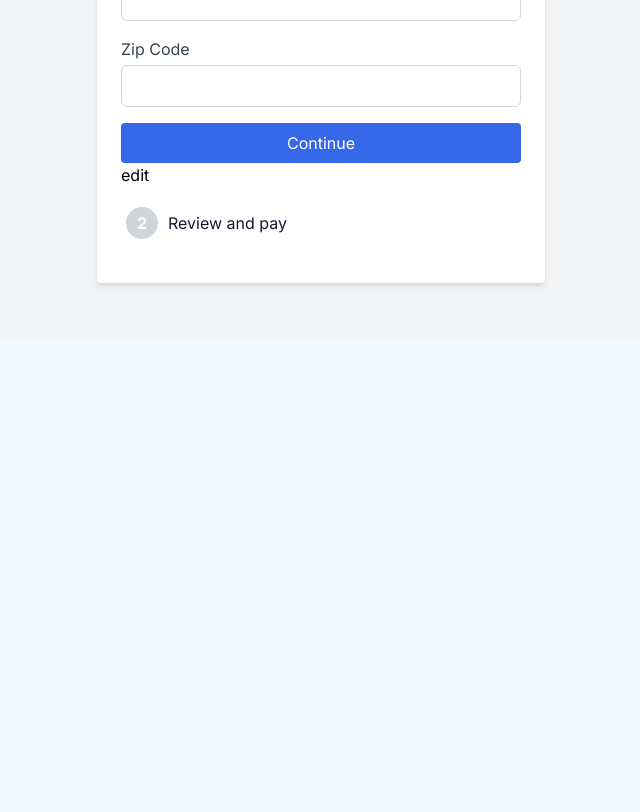
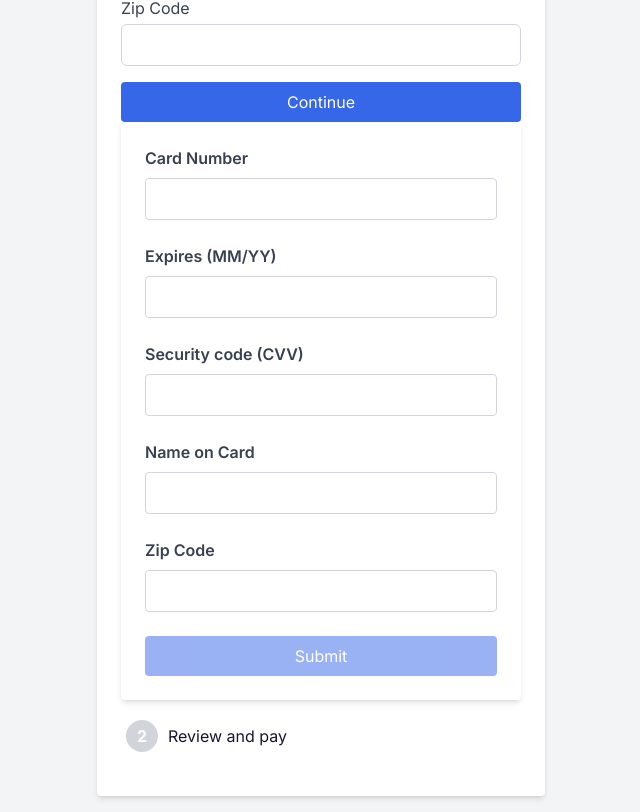
Before and after one commit to jrenee42/cedar-jill-project, a Next.js app: page /billingDetails in a window 1280 px wide. Shown: the part 540-1352 px from the top of the page, without its empty margins (319-959 px from the left). Before the commit the page ends 880 px from the top, so only its background shows below. Built offline with nearby package versions, Linux system fonts and the light colour scheme.

Commit message:
new form is better

```diff
--- a/app/billingDetails/page.tsx
+++ b/app/billingDetails/page.tsx
@@ -5,6 +5,14 @@ import {FieldValues} from 'react-hook-form';
 import {TextForm} from "@/app/ui/TextForm";
 import clsx from 'clsx';
 import MyForm from "@/app/ui/MyForm";
+import MyForm2 from "@/app/ui/MyForm2";
+import {
+    hasContent,
+    validateCreditCardNumber,
+    validateExpiryDate,
+    validateThreeDigitNumber,
+    validateZipCode
+} from "@/app/validators";
 
 export default function Page() {
     // 1 or 2
@@ -23,6 +31,19 @@ export default function Page() {
         },
     );
 
+    const testValidator = (value: string) => value.length > 0;
+    const fields = [{
+        label: 'Card Number',
+        name: 'cardNumber',
+        labelName: 'Credit Card Number',
+        validator: validateCreditCardNumber
+    },
+        {label: 'Expires (MM/YY)', name: 'expiryDate', labelName: 'expiration Date', validator: validateExpiryDate},
+        {label: 'Security code (CVV)', name: 'ccv', labelName: 'Security Code', validator: validateThreeDigitNumber},
+        {label: 'Name on Card', name: 'name', labelName: 'Name', validator: hasContent},
+        {label: 'Zip Code', name: 'zip', labelName: 'Zip Code', validator: validateZipCode},
+    ];
+
     return <div>
 
         <div className="min-h-screen flex items-center justify-center bg-gray-100 p-4">
@@ -40,7 +61,7 @@ export default function Page() {
                     }}>Edit</div>)}
                 </div>
                 <TextForm onSubmit={handleFormSubmit}/>
-                <MyForm onSubmit={handleFormSubmit}/>
+                <MyForm2 onSubmit={handleFormSubmit} fields={fields}/>
 
                 <div className="flex flex-row items-center justify-between number-header">
                     <div className="flex items-center">
--- /dev/null
+++ b/app/ui/ControllerTextField.tsx
@@ -0,0 +1,58 @@
+'use client';
+
+import React from 'react';
+import Image from "next/image";
+// import { ExclamationCircleIcon } from '@heroicons/react/24/solid';
+import {FieldErrors, UseFormRegister, FieldValues, Controller, Control} from 'react-hook-form';
+
+interface TextFieldProps {
+    label: string;
+    name: string;
+    validate?: (value: string) => boolean | string;
+    required?: string | boolean;
+    register: UseFormRegister<FieldValues>;
+    errors: FieldErrors;
+    control: Control;
+}
+
+const ControllerTextField: React.FC<TextFieldProps> = ({
+                                                           label,
+                                                           name,
+                                                           validate,
+                                                           required,
+                                                           register,
+                                                           errors,
+                                                           control,
+                                                       }) => {
+
+    return (
+        <div className="flex flex-col">
+            <label htmlFor={name} className="mb-1 text-gray-700">{label}</label>
+
+            <Controller
+                name={name}
+                control={control}
+                defaultValue=""
+                rules={{required}}
+                render={({field}) => (
+                    <div className="relative">
+                        <input {...field}
+                               className={`text-gray-700 border rounded-md py-2 px-3 w-full focus:outline-none ${errors[name] ? 'border-red-500' : 'border-gray-300'}`}
+                        />
+                        {errors[name] && (
+                            <Image src='/errorBang.png'
+                                   width={24}
+                                   height={24}
+                                   className="absolute right-3 top-2.5 h-5 w-5 text-red-500"
+                                   alt='error'/>
+                        )}
+                        {errors[name] && (
+                            <span className="text-red-500 text-sm mt-1">{errors[name]?.message}</span>
+                        )}
+                    </div>
+                )}/>
+        </div>
+    );
+};
+
+export default ControllerTextField;
--- a/app/ui/MyForm.tsx
+++ b/app/ui/MyForm.tsx
@@ -1,5 +1,6 @@
 import React, {useState} from 'react';
 import {useForm, Controller, SubmitHandler, FieldValues} from 'react-hook-form';
+import {hasContent, validateExpiryDate, validateThreeDigitNumber, validateZipCode} from "@/app/validators";
 
 interface FormValues {
     username: string;
@@ -32,6 +33,17 @@ export const MyForm: React.FC<FormProps> = ({onSubmit}) => {
         return touchedFields[fieldName] && !errors[fieldName];
     };
 
+    const fieldInfo = [{
+        label: 'Card Number',
+        name: 'cardNumber',
+        labelName: 'Credit Card Number',
+        validator: validateCreditCardNumber
+    },
+        {label: 'Expires (MM/YY)', name: 'expiryDate', labelName: 'expiration Date', validator: validateExpiryDate},
+        {label: 'Security code (CVV)', name: 'ccv', labelName: 'Security Code', validator: validateThreeDigitNumber},
+        {label: 'Name on Card', name: 'name', labelName: 'Name', validator: hasContent},
+        {label: 'Zip Code', name: 'zip', labelName: 'Zip Code', validator: validateZipCode},
+    ];
 
     const actualForm = (<form onSubmit={handleSubmit(innerSubmit)} className="space-y-4">
         <div className="relative">
--- /dev/null
+++ b/app/ui/MyForm2.tsx
@@ -0,0 +1,92 @@
+import React, {useState} from 'react';
+import {useForm, Controller} from 'react-hook-form';
+import Image from "next/image";
+
+interface Field {
+    name: string;
+    label: string;
+    labelName: string;
+    validator: (value: string) => boolean | string;
+}
+
+interface MyFormProps {
+    onSubmit: (data: any) => void;
+    fields: Field[];
+}
+
+const MyForm2: React.FC<MyFormProps> = ({onSubmit, fields}) => {
+    const {control, handleSubmit, formState: {errors, isValid, touchedFields}, reset, getValues} = useForm({
+        mode: 'onChange'
+    });
+
+    const [show, setShow] = useState(true);
+
+
+    const handleFormSubmit = (data: any) => {
+        onSubmit(data);
+        reset(getValues());
+        setShow(false);
+    };
+
+    const isFieldValid = (fieldName: string) => {
+        return touchedFields[fieldName] && !errors[fieldName];
+    };
+
+    const actualForm = (
+        <form onSubmit={handleSubmit(handleFormSubmit)}
+              className="space-y-6 max-w-md mx-auto p-6 bg-white rounded shadow-md">
+            {fields.map((field) => (
+                <div key={field.name} className="relative">
+                    <label htmlFor={field.name} className="block text-gray-700 font-semibold mb-2">{field.label}</label>
+                    <Controller
+                        name={field.name}
+                        control={control}
+                        defaultValue=""
+                        rules={{
+                            required: `${field.labelName} is required`,
+                            validate: field.validator
+                        }}
+                        render={({field: controllerField}) => (
+                            <div className='relative'>
+                                <input
+                                    {...controllerField}
+                                    className={`block w-full border ${errors[field.name] ? 'border-red-500' : 'border-gray-300'} rounded py-2 px-4 focus:outline-none focus:ring-2 ${errors[field.name] ? 'focus:ring-red-500' : 'focus:ring-blue-500'}`}
+                                />
+                                {errors[field.name] && (
+                                    <Image src='/errorBang.png'
+                                           width={24}
+                                           height={24}
+                                           className="absolute right-3 top-2.5 h-5 w-5 text-red-500"
+                                           alt='error'/>
+                                )}
+                            </div>
+                        )}
+                    />
+                    {isFieldValid(field.name) && (
+                        <span className="absolute right-2 top-9 text-green-500">&#10003;</span>
+                    )}
+
+                    {errors[field.name] &&
+                        <span className="text-red-500 text-sm mt-1">{`Invalid ${field.labelName}`}</span>}
+                </div>
+            ))}
+
+            <button
+                type="submit"
+                disabled={!isValid}
+                className={`w-full bg-blue-500 text-white py-2 px-4 rounded focus:outline-none focus:ring-2 focus:ring-blue-500 hover:bg-blue-700 ${!isValid ? 'opacity-50 cursor-not-allowed' : ''}`}
+            >
+                Submit
+            </button>
+        </form>
+    );
+
+    if (show) {
+        return actualForm;
+    }
+    return <div>
+        <button onClick={() => setShow(true)}>edit</button>
+    </div>
+};
+
+export default MyForm2;
```
